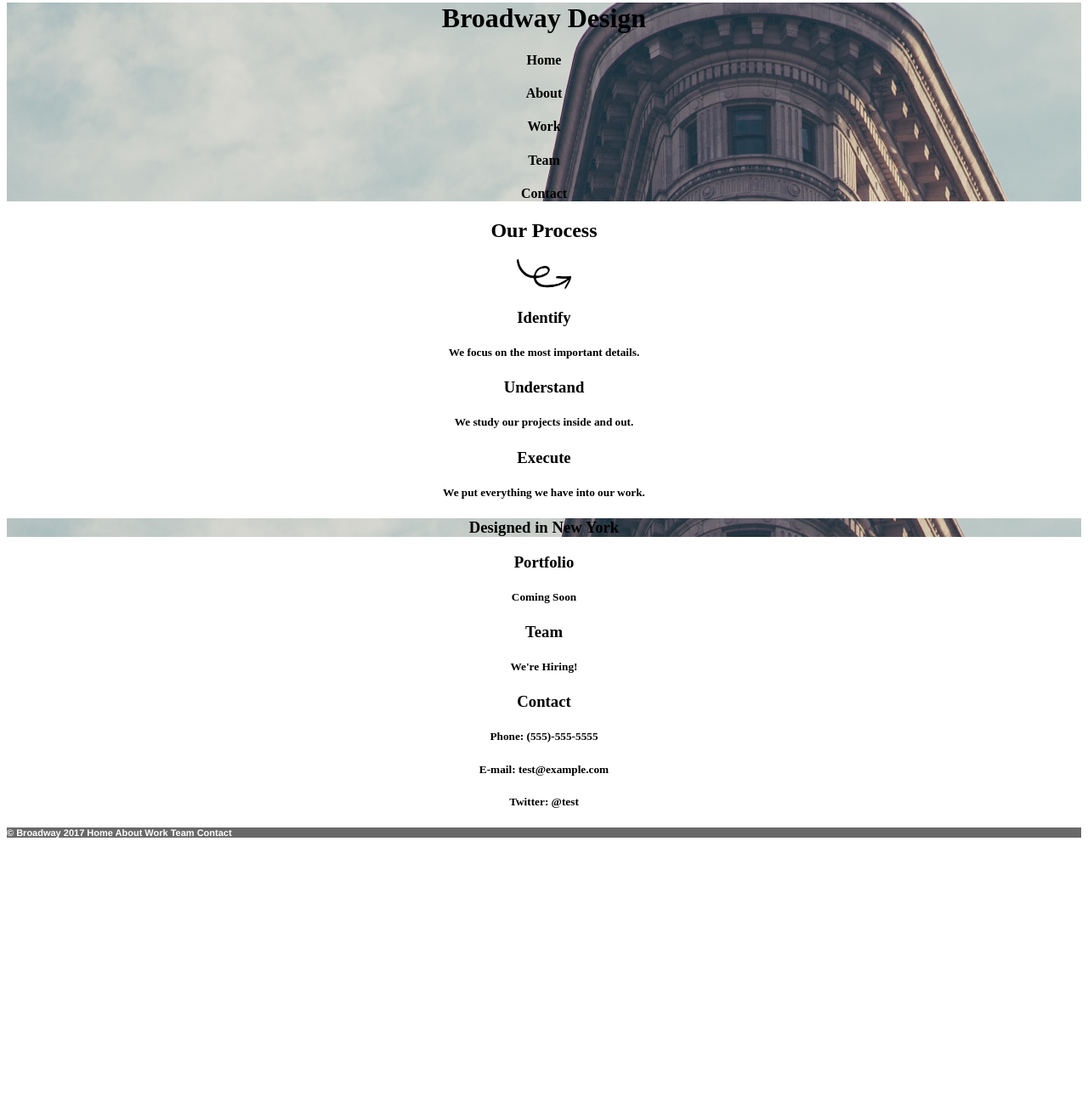
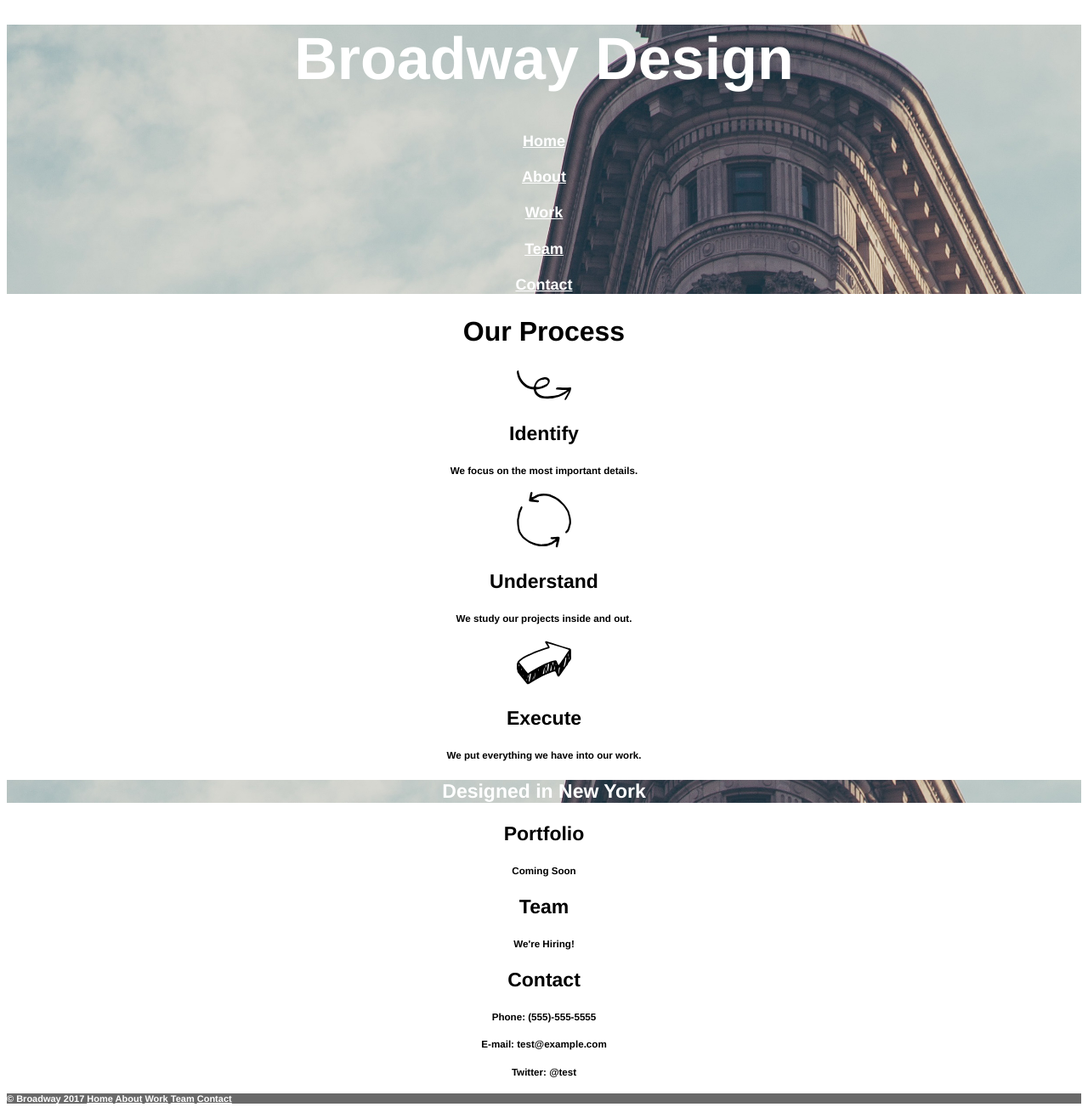
Before and after one commit to mscottcam/broadway, a plain HTML site: page index.html in a window 1280 px wide. Shown: the part 18-1321 px from the top of the page at 85% size. Before the commit the page ends 1022 px from the top, so only its background shows below. Drawn offline with Linux system fonts and the light colour scheme; files whose address does not match are found by name.

Commit message:
final draft

```diff
--- a/css/style.css
+++ b/css/style.css
@@ -1,6 +1,7 @@
 .new_york {background-image: url("/Users/MSC/Projects_local/Broadway/resources/img/the-flatiron-building.jpg");
 background-size: cover;
 background-position: center;
+color: white;
 }
 
 #top_page {background-image: url("/Users/MSC/Projects_local/Broadway/resources/img/the-flatiron-building.jpg");
@@ -17,3 +18,36 @@ font-size: 11px;
 font-family: Helvetica;
 text-align: left;
 }
+
+a {color: white;
+  font-family: Helvetica;
+  font-size: 18px;
+}
+
+h5 a {color: white;
+  font-family: Helvetica;
+  font-size: 11px;
+}
+
+h1 {font-family: Helvetica;
+font-size: 70px;
+font-weight: bold;
+color: white;
+}
+
+h2 {font-family: Helvetica;
+font-size: 32px;
+font-weight: bold;
+}
+
+h3 {font-family: Helvetica;
+font-size: 23px;
+font-weight: bold;}
+
+#process {font-family: Helvetica;
+font-size: 14px;
+}
+
+#bottom_page {font-family: Helvetica;
+font-size: 14px;
+}
--- a/index.html
+++ b/index.html
@@ -7,19 +7,21 @@
   <body>
     <div id="top_page">
       <h1>Broadway Design</h1>
-        <h4>Home</h4>
-        <h4>About</h4>
-        <h4>Work</h4>
-        <h4>Team</h4>
-        <h4>Contact</h4>
+        <h4><a href="">Home</a></h4>
+        <h4><a href="">About</a></h4>
+        <h4><a href="">Work</a></h4>
+        <h4><a href="">Team</a></h4>
+        <h4><a href="">Contact</a></h4>
     </div>
     <div id="process">
       <h2>Our Process</h2>
       <img src="./resources/img/identify.svg">
       <h3>Identify</h3>
         <h5>We focus on the most important details.</h5>
+      <img src="./resources/img/understand.svg">
       <h3>Understand</h3>
         <h5>We study our projects inside and out.</h5>
+      <img src="./resources/img/execute.svg">
       <h3>Execute</h3>
         <h5>We put everything we have into our work.</h5>
     </div>
@@ -33,7 +35,8 @@
         <h5>Phone: (555)-555-5555</h5>
         <h5>E-mail: test@example.com</h5>
         <h5>Twitter: @test</h5>
-        <h5 id="copywrite">&copy; Broadway 2017 Home About Work Team Contact</h5>
+        <h5 id="copywrite">&copy; Broadway 2017 <a href="">Home</a> <a href="">About</a> <a href="">Work</a>
+          <a href="">Team</a> <a href="">Contact</a></h5>
 
     </div>
 
```
